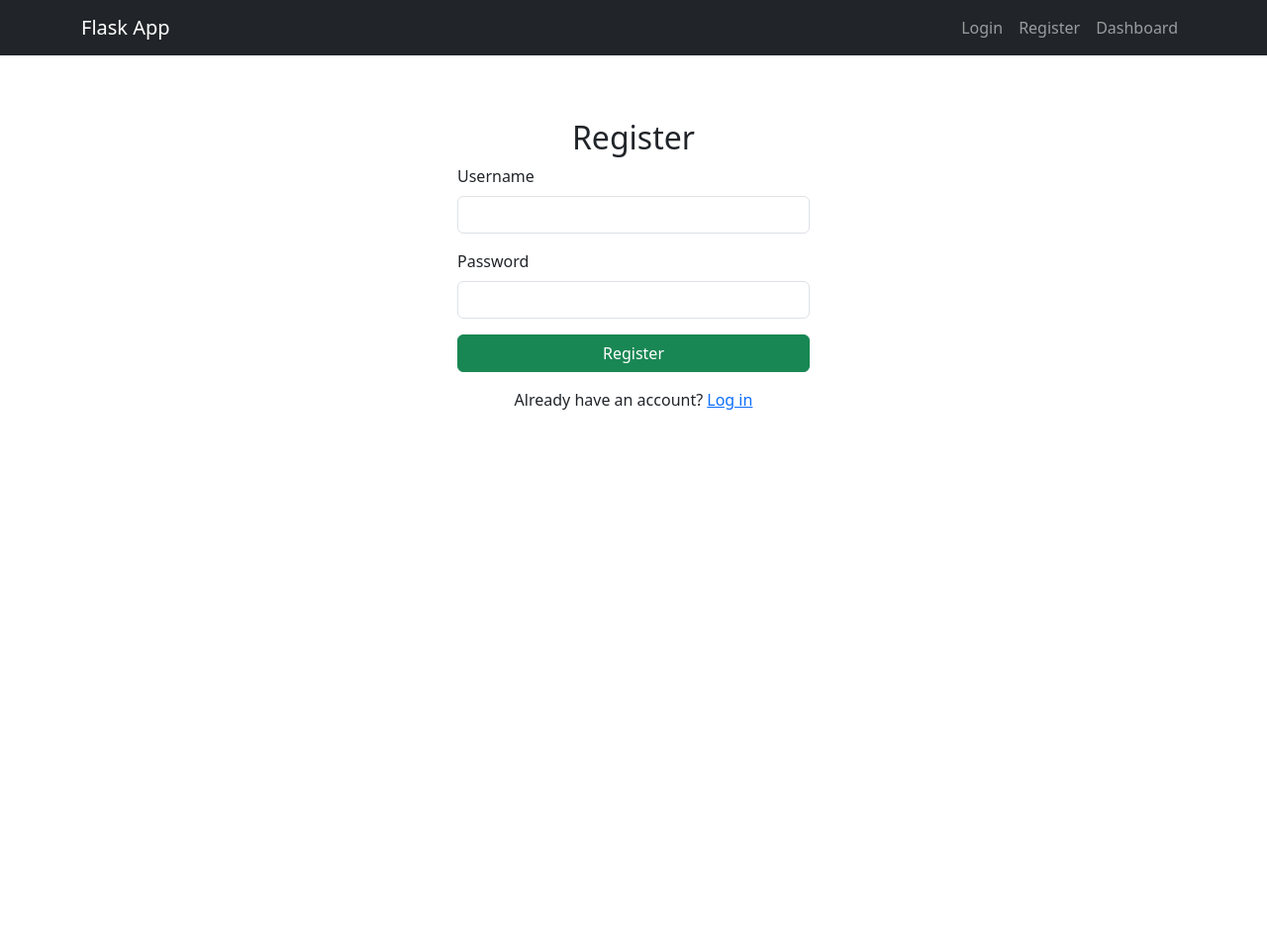
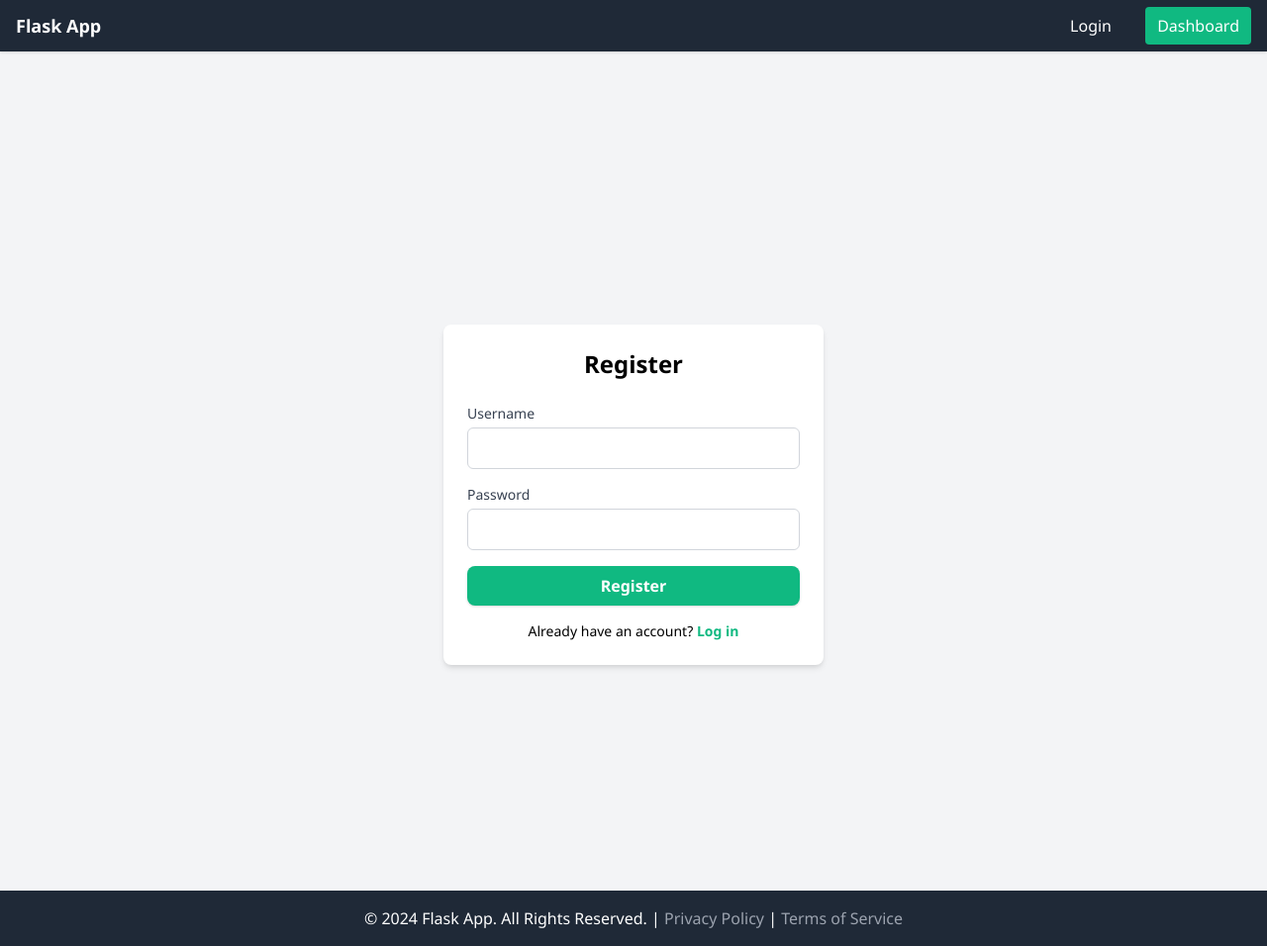
Before and after one commit to 89Aman/Flask, a Flask app: page /register in a window 1280 px wide. Shown: the whole page at 99% size. Before the commit the page ends 414 px from the top, so only its background shows below. Run offline with Flask 3, Linux system fonts and the light colour scheme.

Commit message:
secound commit

```diff
--- a/api-development/authentication/templates/base.html
+++ b/api-development/authentication/templates/base.html
@@ -1,57 +1,107 @@
 <!DOCTYPE html>
 <html lang="en">
+
 <head>
     <meta charset="UTF-8">
     <meta name="viewport" content="width=device-width, initial-scale=1">
     <title>{% block title %}Flask App{% endblock %}</title>
-    <!-- Bootstrap CSS -->
-    <link href="https://cdn.jsdelivr.net/npm/bootstrap@5.3.0-alpha1/dist/css/bootstrap.min.css" rel="stylesheet">
+
+    <!-- Tailwind CSS -->
+    <link href="https://cdn.jsdelivr.net/npm/tailwindcss@2.2.19/dist/tailwind.min.css" rel="stylesheet">
+
+    <!-- Custom styles for fine-tuning (if needed) -->
     <style>
         body {
-            padding-top: 4.5rem;
+            min-height: 100vh;
+            display: flex;
+            flex-direction: column;
+            font-family: 'Segoe UI', Tahoma, Geneva, Verdana, sans-serif;
+        }
+
+        #backToTop {
+            position: fixed;
+            bottom: 30px;
+            right: 30px;
+            display: none;
+            background-color: #10B981;
+            color: white;
+            padding: 10px 12px;
+            border-radius: 50%;
+            font-size: 1.5rem;
+            box-shadow: 0 2px 5px rgba(0, 0, 0, 0.3);
+            cursor: pointer;
+        }
+
+        #backToTop:hover {
+            background-color: #059669;
         }
     </style>
 </head>
-<body>
+
+<body class="bg-gray-100 flex flex-col">
+
     <!-- Navbar -->
-    <nav class="navbar navbar-expand-lg navbar-dark bg-dark fixed-top">
-        <div class="container">
-            <a class="navbar-brand" href="/">Flask App</a>
-            <button class="navbar-toggler" type="button" data-bs-toggle="collapse" data-bs-target="#navbarNav" aria-controls="navbarNav" aria-expanded="false" aria-label="Toggle navigation">
-                <span class="navbar-toggler-icon"></span>
-            </button>
-            <div class="collapse navbar-collapse" id="navbarNav">
-                <ul class="navbar-nav ms-auto">
-                    <li class="nav-item">
-                        <a class="nav-link" href="/login">Login</a>
-                    </li>
-                    <li class="nav-item">
-                        <a class="nav-link" href="/register">Register</a>
-                    </li>
-                    <li class="nav-item">
-                        <a class="nav-link" href="/dashboard">Dashboard</a>
-                    </li>
-                </ul>
+    <nav class="bg-gray-800 w-full fixed z-10 top-0 shadow">
+        <div class="container mx-auto px-4 py-3 flex justify-between items-center">
+            <a href="/" class="text-white text-lg font-bold">Flask App</a>
+            <div class="space-x-4">
+                <a href="/login" class="text-white hover:bg-green-500 border-2 border-transparent hover:border-green-500 px-3 py-2 rounded transition duration-200">Login</a>
+                <a href="/dashboard" class="text-white bg-green-500 hover:bg-green-600 px-3 py-2 rounded transition duration-200">Dashboard</a>
             </div>
         </div>
     </nav>
 
-    <div class="container">
+    <!-- Flash Messages -->
+    <div class="container mx-auto px-4 mt-20">
         {% with messages = get_flashed_messages(with_categories=true) %}
-            {% if messages %}
-                <div class="alert alert-info mt-3">
-                    <ul>
-                        {% for category, message in messages %}
-                            <li class="alert-{{ category }}">{{ message }}</li>
-                        {% endfor %}
-                    </ul>
-                </div>
-            {% endif %}
+        {% if messages %}
+        <div class="mt-3">
+            {% for category, message in messages %}
+            <div class="bg-{{ category }}-100 text-{{ category }}-700 p-4 rounded mb-4">
+                {{ message }}
+                <button class="ml-4 text-red-500 hover:text-red-700" data-bs-dismiss="alert">&times;</button>
+            </div>
+            {% endfor %}
+        </div>
+        {% endif %}
         {% endwith %}
+    </div>
+
+    <!-- Main content block -->
+    <div class="flex-grow container mx-auto px-4 mt-5">
         {% block content %}{% endblock %}
     </div>
 
-    <!-- Bootstrap JS -->
-    <script src="https://cdn.jsdelivr.net/npm/bootstrap@5.3.0-alpha1/dist/js/bootstrap.bundle.min.js"></script>
+    <!-- Footer -->
+    <footer class="bg-gray-800 text-white py-4 mt-auto">
+        <div class="container mx-auto text-center">
+            <p>&copy; 2024 Flask App. All Rights Reserved. |
+                <a href="/privacy-policy" class="text-gray-400 hover:text-white">Privacy Policy</a> |
+                <a href="/terms" class="text-gray-400 hover:text-white">Terms of Service</a>
+            </p>
+        </div>
+    </footer>
+
+    <!-- Back to Top Button -->
+    <button id="backToTop" title="Go to top">↑</button>
+
+    <!-- Back to Top Button Script -->
+    <script>
+        const backToTopButton = document.getElementById('backToTop');
+
+        window.onscroll = function () {
+            if (document.body.scrollTop > 100 || document.documentElement.scrollTop > 100) {
+                backToTopButton.style.display = 'block';
+            } else {
+                backToTopButton.style.display = 'none';
+            }
+        };
+
+        backToTopButton.onclick = function () {
+            document.body.scrollTop = 0;
+            document.documentElement.scrollTop = 0;
+        };
+    </script>
 </body>
+
 </html>
--- a/api-development/authentication/templates/dashboard.html
+++ b/api-development/authentication/templates/dashboard.html
@@ -1,8 +1,8 @@
 {% extends 'base.html' %}
 {% block title %}Dashboard{% endblock %}
 {% block content %}
-<div class="text-center mt-5">
-    <h1>Welcome to your Dashboard, {{ session['username'] }}!</h1>
-    <a href="/logout" class="btn btn-danger mt-3">Logout</a>
+<div class="flex flex-col items-center justify-center min-h-screen text-center mt-5">
+    <h1 class="text-3xl font-bold">Welcome to your Dashboard, {{ session['username'] }}!</h1>
+    <a href="/logout" class="mt-4 inline-block px-6 py-3 bg-red-500 text-white font-semibold rounded-lg shadow hover:bg-red-600 transition duration-200">Logout</a>
 </div>
 {% endblock %}
--- a/api-development/authentication/templates/register.html
+++ b/api-development/authentication/templates/register.html
@@ -1,24 +1,24 @@
 {% extends 'base.html' %}
 {% block title %}Register{% endblock %}
 {% block content %}
-<div class="row justify-content-center mt-5">
-    <div class="col-md-4">
-        <h2 class="text-center">Register</h2>
+<div class="flex justify-center items-center min-h-screen">
+    <div class="w-full max-w-sm p-6 bg-white rounded-lg shadow-md">
+        <h2 class="text-2xl font-semibold text-center mb-6">Register</h2>
         <form method="POST" action="/register">
-            <div class="mb-3">
-                <label for="username" class="form-label">Username</label>
-                <input type="text" id="username" name="username" class="form-control" required>
+            <div class="mb-4">
+                <label for="username" class="block text-sm font-medium text-gray-700">Username</label>
+                <input type="text" id="username" name="username" class="mt-1 block w-full border border-gray-300 rounded-md p-2 focus:ring-green-500 focus:border-green-500" required>
             </div>
-            <div class="mb-3">
-                <label for="password" class="form-label">Password</label>
-                <input type="password" id="password" name="password" class="form-control" required>
+            <div class="mb-4">
+                <label for="password" class="block text-sm font-medium text-gray-700">Password</label>
+                <input type="password" id="password" name="password" class="mt-1 block w-full border border-gray-300 rounded-md p-2 focus:ring-green-500 focus:border-green-500" required>
             </div>
-            <div class="d-grid">
-                <button type="submit" class="btn btn-success">Register</button>
+            <div>
+                <button type="submit" class="w-full py-2 px-4 bg-green-500 text-white font-semibold rounded-lg shadow hover:bg-green-600 transition duration-200">Register</button>
             </div>
         </form>
-        <div class="text-center mt-3">
-            <p>Already have an account? <a href="/login">Log in</a></p>
+        <div class="text-center mt-4">
+            <p class="text-sm">Already have an account? <a href="/login" class="text-green-500 hover:text-green-600 font-semibold">Log in</a></p>
         </div>
     </div>
 </div>
```
Also changed, not shown: api-development/authentication/templates/home.html (+6 -6 lines), api-development/authentication/templates/login.html (+13 -13 lines), api-development/authentication/instance/users.db.
